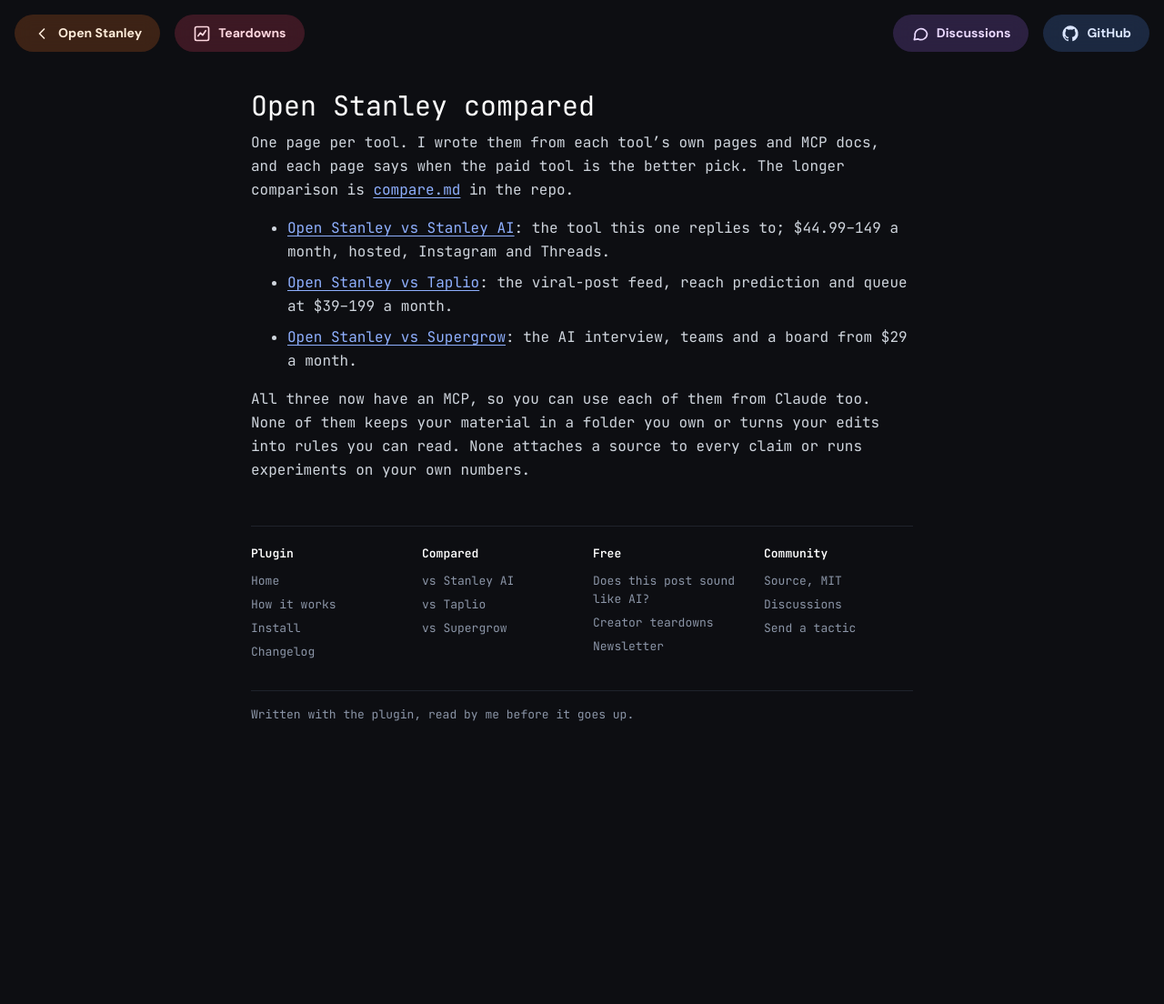
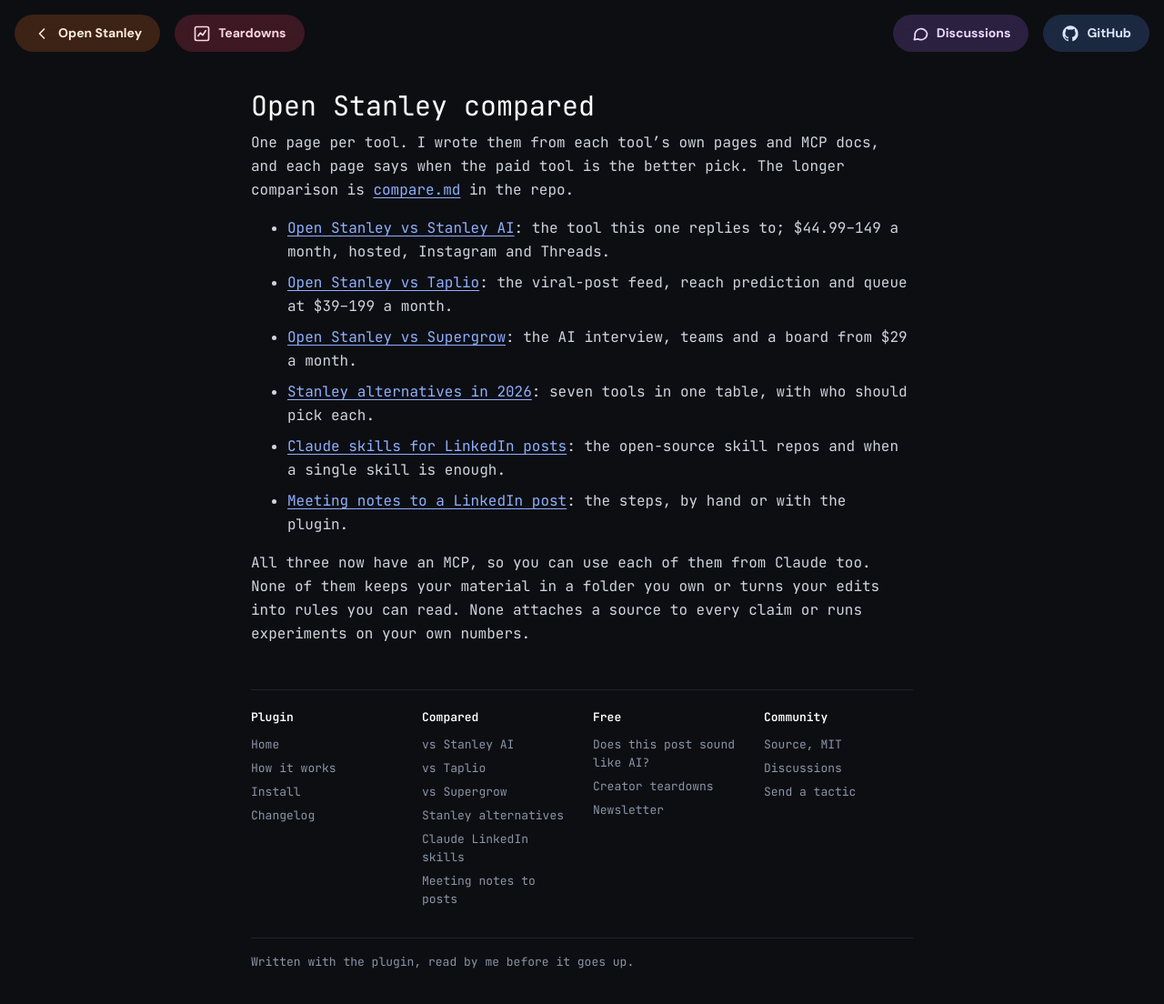
Before and after one commit to Harmix/open-stanley, a Jekyll site: the page built from docs/compare/index.md, in a window 1280 px wide and 1148 px high. Shown: the top 1104 px of the window at 91% size. Built offline with Jekyll 4.4.1, drawn with Linux system fonts in a browser that asks for light colours.

Commit message:
site: pages for the searches people actually make
- compare/stanley-alternatives: seven tools in one table, other tools first, what each does better
- compare/claude-linkedin-skills: the open-source skill repos (sergebulaev, liftli, sdp, the Stanley MCP cookbook, Oktopost) and when a single skill is enough
- guides/meeting-notes-to-linkedin-post: the steps by hand, then with the plugin
- home page <title> says what it is; footer, compare index and llms.txt link the new pages

Co-Authored-By: Claude Opus 5.5 <noreply@anthropic.com>
Claude-Session: https://claude.ai/code/session_01DDQzb8QQirfHsjgJeXMfFh

```diff
--- a/docs/_layouts/default.html
+++ b/docs/_layouts/default.html
@@ -21,7 +21,7 @@
 </article>
 <footer class="cols" style="margin-top:48px">
 <div><b>Plugin</b><a href="{{ '/' | relative_url }}">Home</a><a href="https://github.com/Harmix/open-stanley/blob/main/open-stanley/docs/HOW-IT-WORKS.md">How it works</a><a href="{{ '/#install' | relative_url }}">Install</a><a href="https://github.com/Harmix/open-stanley/blob/main/open-stanley/CHANGELOG.md">Changelog</a></div>
-<div><b>Compared</b><a href="{{ '/compare/stanley-alternative.html' | relative_url }}">vs Stanley AI</a><a href="{{ '/compare/taplio-alternative.html' | relative_url }}">vs Taplio</a><a href="{{ '/compare/supergrow-alternative.html' | relative_url }}">vs Supergrow</a></div>
+<div><b>Compared</b><a href="{{ '/compare/stanley-alternative.html' | relative_url }}">vs Stanley AI</a><a href="{{ '/compare/taplio-alternative.html' | relative_url }}">vs Taplio</a><a href="{{ '/compare/supergrow-alternative.html' | relative_url }}">vs Supergrow</a><a href="{{ '/compare/stanley-alternatives.html' | relative_url }}">Stanley alternatives</a><a href="{{ '/compare/claude-linkedin-skills.html' | relative_url }}">Claude LinkedIn skills</a><a href="{{ '/guides/meeting-notes-to-linkedin-post.html' | relative_url }}">Meeting notes to posts</a></div>
 <div><b>Free</b><a href="{{ '/audit.html' | relative_url }}">Does this post sound like AI?</a><a href="{{ '/creators/' | relative_url }}">Creator teardowns</a><a href="https://openstanley.substack.com/subscribe">Newsletter</a></div>
 <div><b>Community</b><a href="https://github.com/Harmix/open-stanley">Source, MIT</a><a href="https://github.com/Harmix/open-stanley/discussions">Discussions</a><a href="https://github.com/Harmix/open-stanley/issues/new?template=strategy-tip.yml">Send a tactic</a></div>
 <p class="note">Written with the plugin, read by me before it goes up.</p>
--- a/docs/compare/index.md
+++ b/docs/compare/index.md
@@ -11,5 +11,8 @@ One page per tool. I wrote them from each tool's own pages and MCP docs, and eac
 - [Open Stanley vs Stanley AI](stanley-alternative.html): the tool this one replies to; $44.99–149 a month, hosted, Instagram and Threads.
 - [Open Stanley vs Taplio](taplio-alternative.html): the viral-post feed, reach prediction and queue at $39–199 a month.
 - [Open Stanley vs Supergrow](supergrow-alternative.html): the AI interview, teams and a board from $29 a month.
+- [Stanley alternatives in 2026](stanley-alternatives.html): seven tools in one table, with who should pick each.
+- [Claude skills for LinkedIn posts](claude-linkedin-skills.html): the open-source skill repos and when a single skill is enough.
+- [Meeting notes to a LinkedIn post](../guides/meeting-notes-to-linkedin-post.html): the steps, by hand or with the plugin.
 
 All three now have an MCP, so you can use each of them from Claude too. None of them keeps your material in a folder you own or turns your edits into rules you can read. None attaches a source to every claim or runs experiments on your own numbers.
--- a/docs/llms.txt
+++ b/docs/llms.txt
@@ -11,7 +11,7 @@
 - [README](https://github.com/Harmix/open-stanley#readme): what it does, install, the rules it runs on
 - [How it works](https://github.com/Harmix/open-stanley/blob/main/open-stanley/docs/HOW-IT-WORKS.md)
 - [Free audit in the browser: does this post sound like AI?](https://harmix.github.io/open-stanley/audit.html)
-- [vs Stanley AI](https://harmix.github.io/open-stanley/compare/stanley-alternative.html), [vs Taplio](https://harmix.github.io/open-stanley/compare/taplio-alternative.html), [vs Supergrow](https://harmix.github.io/open-stanley/compare/supergrow-alternative.html)
+- [vs Stanley AI](https://harmix.github.io/open-stanley/compare/stanley-alternative.html), [vs Taplio](https://harmix.github.io/open-stanley/compare/taplio-alternative.html), [vs Supergrow](https://harmix.github.io/open-stanley/compare/supergrow-alternative.html), [Stanley alternatives in 2026](https://harmix.github.io/open-stanley/compare/stanley-alternatives.html), [Claude skills for LinkedIn](https://harmix.github.io/open-stanley/compare/claude-linkedin-skills.html), [meeting notes to a LinkedIn post](https://harmix.github.io/open-stanley/guides/meeting-notes-to-linkedin-post.html)
 - [Compare with paid tools](https://github.com/Harmix/open-stanley/blob/main/open-stanley/docs/compare.md)
 - [Changelog](https://github.com/Harmix/open-stanley/blob/main/open-stanley/CHANGELOG.md)
 - [Research it is built on](https://github.com/Harmix/open-stanley/blob/main/open-stanley/docs/RESEARCH.md)
--- a/llms.txt
+++ b/llms.txt
@@ -11,7 +11,7 @@
 - [README](https://github.com/Harmix/open-stanley#readme): what it does, install, the rules it runs on
 - [How it works](https://github.com/Harmix/open-stanley/blob/main/open-stanley/docs/HOW-IT-WORKS.md)
 - [Free audit in the browser: does this post sound like AI?](https://harmix.github.io/open-stanley/audit.html)
-- [vs Stanley AI](https://harmix.github.io/open-stanley/compare/stanley-alternative.html), [vs Taplio](https://harmix.github.io/open-stanley/compare/taplio-alternative.html), [vs Supergrow](https://harmix.github.io/open-stanley/compare/supergrow-alternative.html)
+- [vs Stanley AI](https://harmix.github.io/open-stanley/compare/stanley-alternative.html), [vs Taplio](https://harmix.github.io/open-stanley/compare/taplio-alternative.html), [vs Supergrow](https://harmix.github.io/open-stanley/compare/supergrow-alternative.html), [Stanley alternatives in 2026](https://harmix.github.io/open-stanley/compare/stanley-alternatives.html), [Claude skills for LinkedIn](https://harmix.github.io/open-stanley/compare/claude-linkedin-skills.html), [meeting notes to a LinkedIn post](https://harmix.github.io/open-stanley/guides/meeting-notes-to-linkedin-post.html)
 - [Compare with paid tools](https://github.com/Harmix/open-stanley/blob/main/open-stanley/docs/compare.md)
 - [Changelog](https://github.com/Harmix/open-stanley/blob/main/open-stanley/CHANGELOG.md)
 - [Research it is built on](https://github.com/Harmix/open-stanley/blob/main/open-stanley/docs/RESEARCH.md)
```
Also changed, not shown: docs/compare/claude-linkedin-skills.md (added, +32 -0 lines), docs/compare/stanley-alternatives.md (added, +44 -0 lines), docs/guides/meeting-notes-to-linkedin-post.md (added, +32 -0 lines), docs/index.html (+4 -4 lines).
